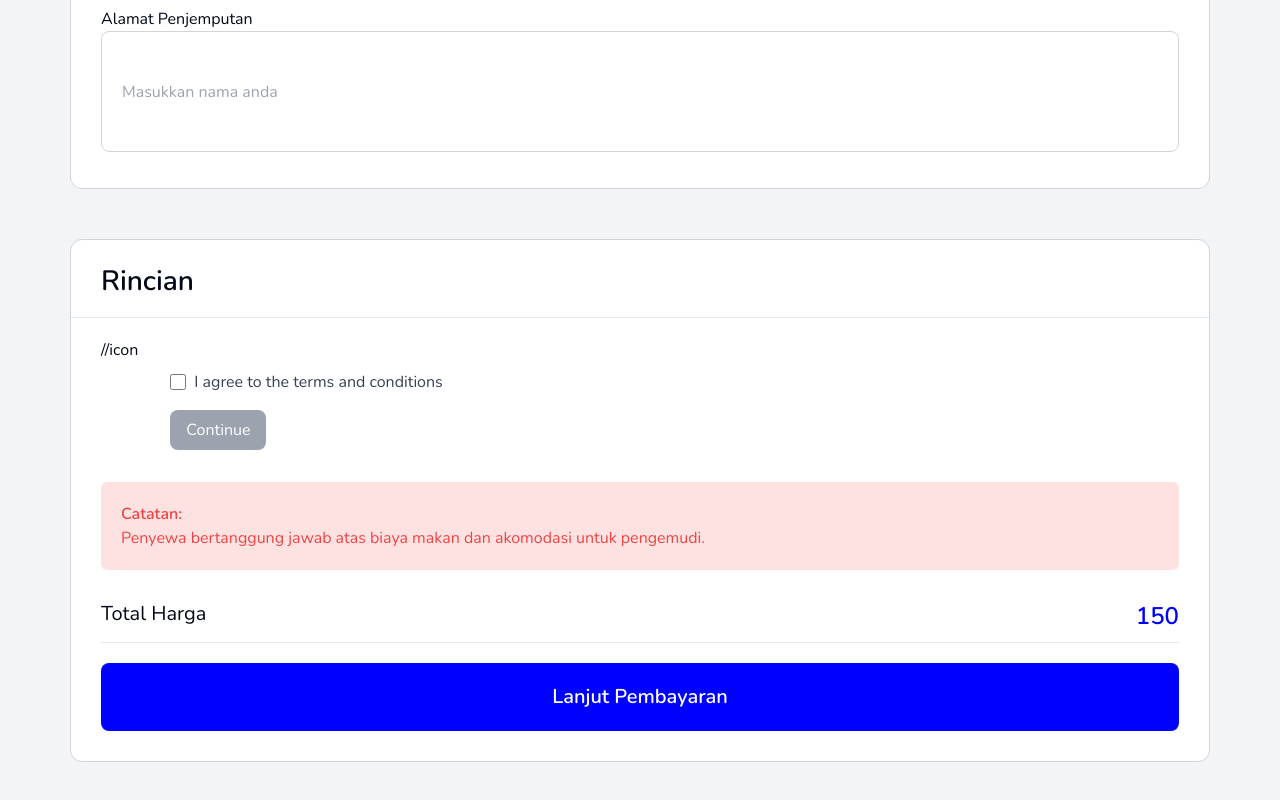
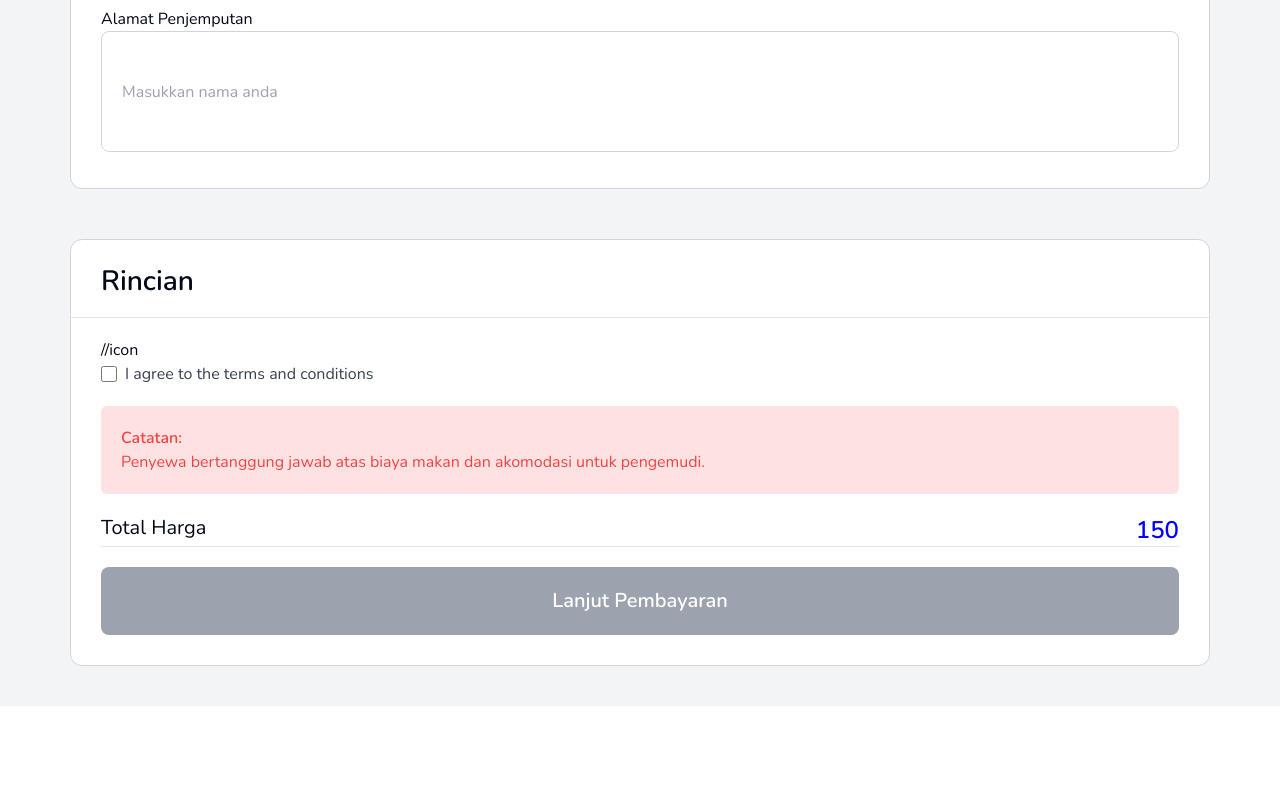
Before and after one commit to aldngrha/boilerplate-frontend, a Next.js app: page /rental/form in a window 1280 px wide. Shown: the part 1879-2679 px from the top of the page. After the commit the page ends 2585 px from the top, so only its background shows below. Built offline with nearby package versions, Linux system fonts and the light colour scheme.

Commit message:
Update page.tsx

```diff
--- a/src/app/rental/form/page.tsx
+++ b/src/app/rental/form/page.tsx
@@ -11,9 +11,14 @@ const CheckboxButtonControl: React.FC = () => {
     };
 
     return (
-      <div className="p-8">
+      <div>
+        <div className='flex flex-col gap-[20px]'>
+
+
             {/* Checkbox */}
-        <label className="flex items-center space-x-2 mb-4">
+            <div>
+            //icon
+            <label className="flex items-center space-x-2">
                 <input
                     type="checkbox"
                     checked={isChecked}
@@ -22,17 +27,45 @@ const CheckboxButtonControl: React.FC = () => {
                 />
                 <span className="text-gray-700">I agree to the terms and conditions</span>
                 </label>
+            </div>
+
+            <div>
+                <div className="bg-red-100 p-[20px] rounded-[6px]">
+                    <h5 className="text-red-500 font-semibold">
+                        Catatan:
+                    </h5>
+                    <h6 className="text-red-500 font-normal">
+                        Penyewa bertanggung jawab atas biaya makan dan akomodasi untuk pengemudi.
+                    </h6>
+                </div>
+            </div>
+
+            <div className="flex justify-between text-xl">
+                <div>
+                    Total Harga
+                </div>
+                <h2 className="text-[#0000ff] text-2xl font-semibold">
+                    150
+                </h2>
+            </div>
+        </div>
+
+
+        <hr></hr>
 
         {/* Button */}
+        <div className='flex justify-between'>
         <button
           onClick={() => alert('Button clicked!')}
           disabled={!isChecked}
-          className={`px-4 py-2 rounded-lg text-white ${
-            isChecked ? 'bg-blue-500 hover:bg-blue-700' : 'bg-gray-400 cursor-not-allowed'
+          className={` text-white rounded-[8px] py-[20px] text-xl font-semibold w-full mt-[20px] ${
+            isChecked ? 'bg-[#0000ff] hover:bg-blue-700' : 'bg-gray-400 cursor-not-allowed'
           }`}
         >
-          Continue
+
+          Lanjut Pembayaran
         </button>
+        </div>
       </div>
     );
   };
@@ -354,40 +387,9 @@ export default function Form(){
                         </div>
 
                         <div className="px-[30px]">
-                            <div className="flex flex-col gap-[10px]">
-                                <div className="flex flex-col gap-[30px]">
-                                    <div>
-                                        <div className="flex">
-                                            //icon
                             <CheckboxButtonControl></CheckboxButtonControl>
                         </div>
-                                        <div>
-                                            <div className="bg-red-100 p-[20px] rounded-[6px]">
-                                                <h5 className="text-red-500 font-semibold">
-                                                    Catatan:
-                                                </h5>
-                                                <h6 className="text-red-500 font-normal">
-                                                    Penyewa bertanggung jawab atas biaya makan dan akomodasi untuk pengemudi.
-                                                </h6>
                     </div>
-                                        </div>
-                                    </div>
-                                    <div className="flex justify-between text-xl">
-                                        <div>
-                                            Total Harga
-                                        </div>
-                                        <h2 className="text-[#0000ff] text-2xl font-semibold">
-                                            150
-                                        </h2>
-                                    </div>
-                                </div>
-                                <hr />
-                            </div>
-                        </div>
-                    </div>
-                    <button className="bg-[#0000ff] text-white mx-[30px] rounded-[8px] py-[20px] text-xl font-semibold">
-                        Lanjut Pembayaran
-                    </button>
                 </div>
             </div>
 
```
Lines whose indentation alone changed are shown as unchanged.
